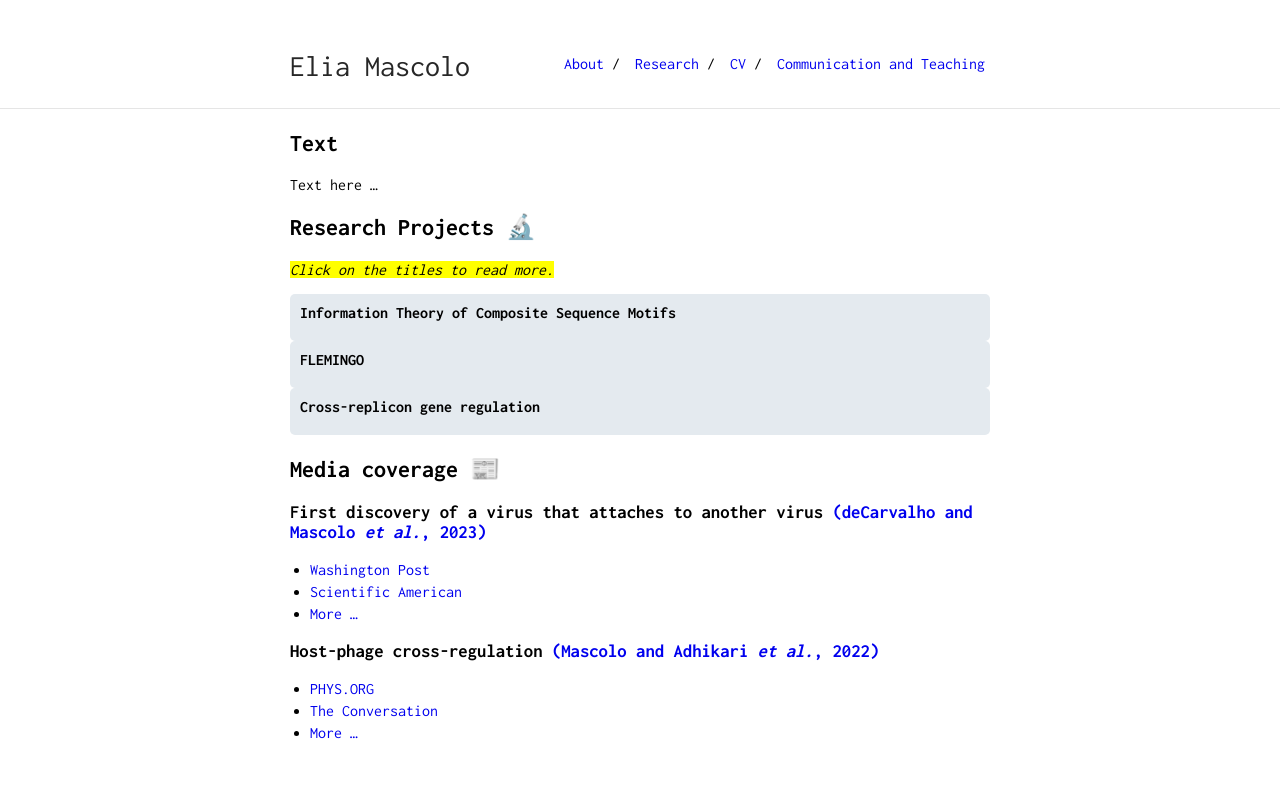
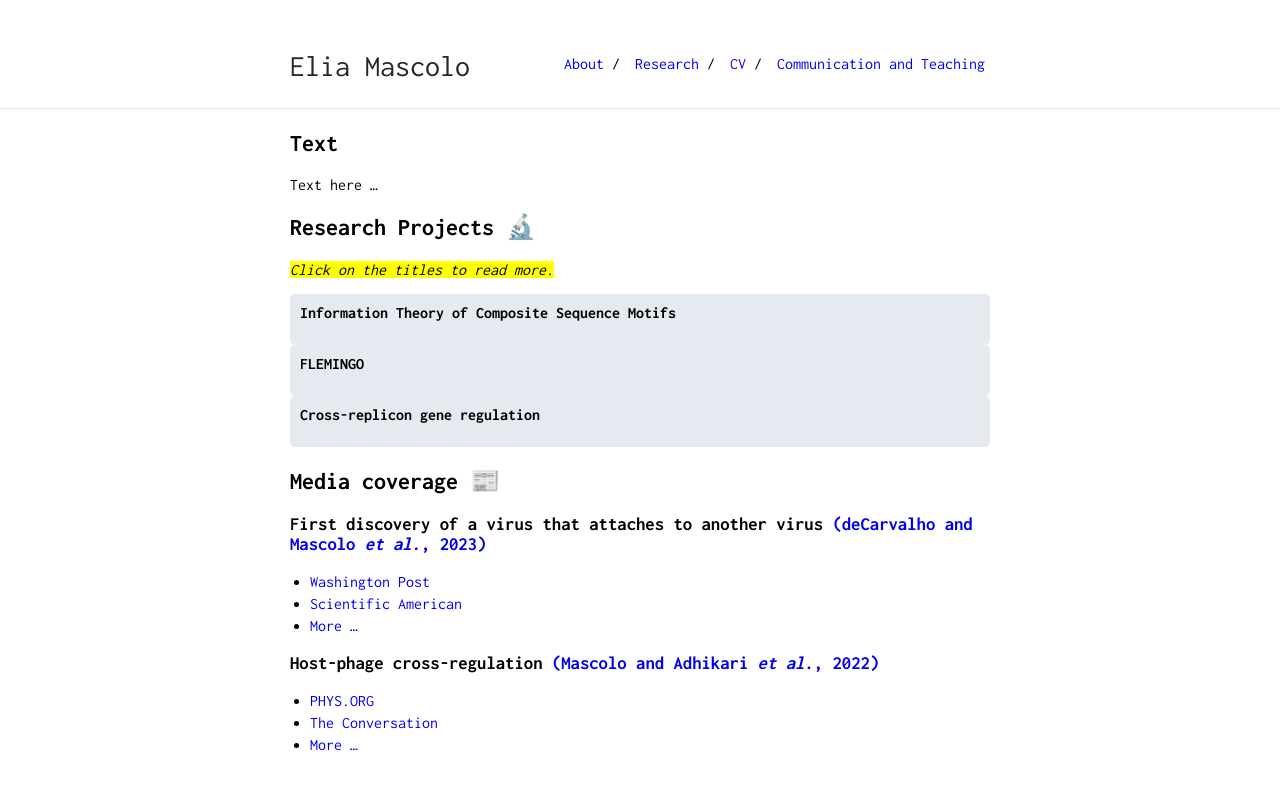
Before and after one commit to eliamascolo/eliamascolo.github.io, a Jekyll site: the page built from research.md, in a window 1280 px wide. Shown: the top 790 px of the page. Built offline with Jekyll 4.4.1, drawn with Linux system fonts in a browser that asks for light colours.

Commit message:
Update main.scss

```diff
--- a/css/main.scss
+++ b/css/main.scss
@@ -6,10 +6,10 @@ details {
   padding: 10px;
   background-color: #e4eaef;
   border-radius: 5px;
+  cursor: pointer;
 }
 
 summary {
   display: inline-flex;
-  padding-bottom: 10px;
-  cursor: pointer;
+  padding-bottom: 14px;
 }
```
